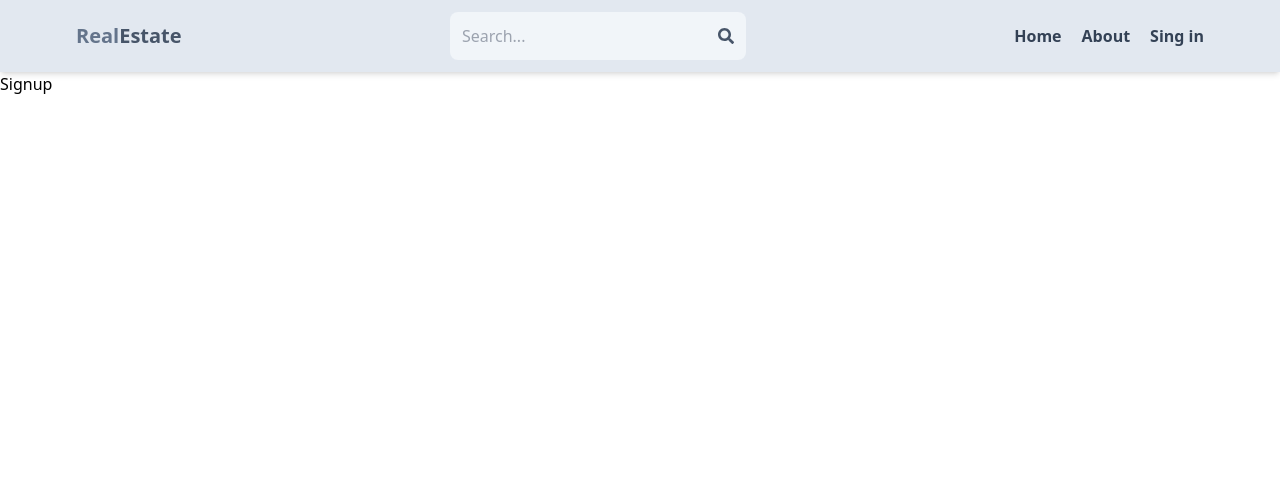
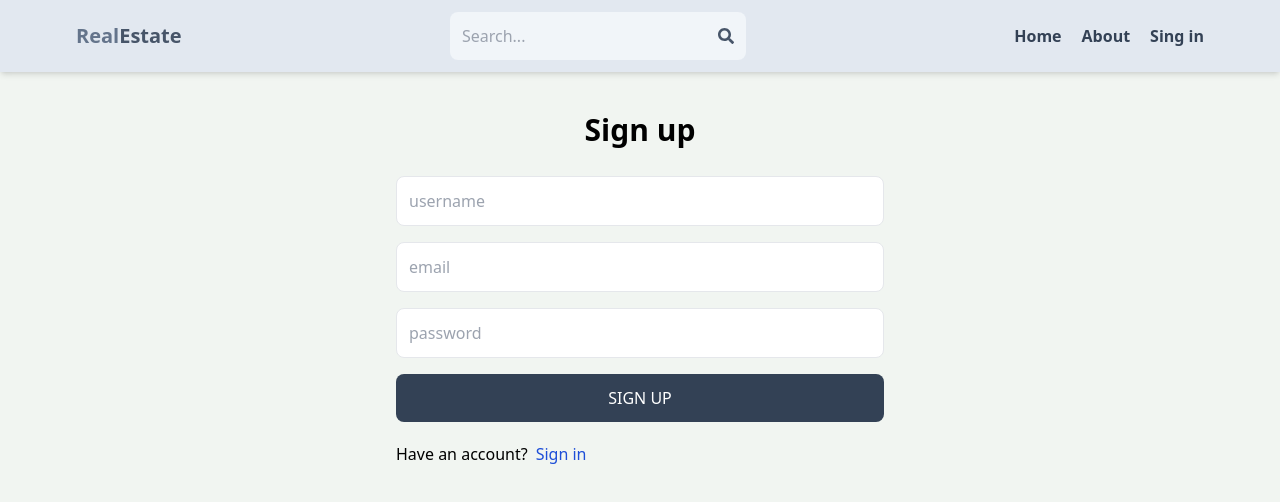
Before and after one commit to PTXtailor01/MERN-Estate-web, a React (Vite) app in the folder client/: page /sign-up in a window 1280 px wide. Shown: the top 502 px of the page. Built offline with nearby package versions, Linux system fonts and the light colour scheme.

Commit message:
create signup page

```diff
--- a/client/src/components/Header.jsx
+++ b/client/src/components/Header.jsx
@@ -23,7 +23,7 @@
           <Link to={'/about'}>
           <li className='hidden text-slate-700 hover:underline sm:inline font-semibold'>About</li>
           </Link>
-          <Link to={'/sing-in'}>
+          <Link to={'/sign-in'}>
           <li className=' text-slate-700 hover:underline sm:inline font-semibold'>Sing in</li>
           </Link>
         </ul>
--- a/client/src/index.css
+++ b/client/src/index.css
@@ -2,6 +2,6 @@
 @tailwind components;
 @tailwind utilities;
 
-/* @import "tailwindcss/base";
-@import "tailwindcss/components";
-@import "tailwindcss/utilities"; */
+body{
+    background-color: rgb(241, 245, 241);
+}
--- a/client/src/pages/Home.jsx
+++ b/client/src/pages/Home.jsx
@@ -1,6 +1,13 @@
 import React from 'react'
 
 export default function Home() {
+
+  const data = async (e)=>{
+    const res = await fetch('/api/user/test/',{
+      username:'abc'
+    })
+    console.log(data)
+  }
   return (
     <div className='text-slate-600 text-xl'>Home</div>
   )
--- a/client/src/pages/Signup.jsx
+++ b/client/src/pages/Signup.jsx
@@ -1,7 +1,66 @@
-import React from 'react'
+import React, { useState } from 'react'
+import { Link , useNavigate } from 'react-router-dom'
 
 export default function Signup() {
+  const [formData,setFormData] = useState({})
+  const [error,setError] = useState(null)
+  const [loading,setLoading] = useState(false)
+  const navigate = useNavigate()
+
+  const handleChange = (e)=>{
+    setFormData({
+      ...formData,
+      [e.target.id]: e.target.value
+    })
+  }
+  const handleSubmit = async (e) => {
+    e.preventDefault();
+    try {
+      setLoading(true);
+      const response = await fetch('/api/auth/signup', {
+        method: 'POST',
+        headers: {
+          'Content-Type': 'application/json'
+        },
+        body: JSON.stringify(formData)
+      });
+
+      const data = await response.json();
+      if (data.success == false) {
+        setError(data.message);
+        setLoading(false);
+        return ;
+      }
+
+      setLoading(false);
+      setError(null);
+      navigate('/sign-in')
+    } catch (error) {
+      setError(error.message);
+      setLoading(false);
+    }
+  };
   return (
-    <div>Signup</div>
+    <div className='p-3 max-w-lg mx-auto'>
+      <h1 className='text-3xl text-center font-semibold my-7'>Sign up</h1>
+      <form onSubmit={handleSubmit} className='flex flex-col gap-4'>
+        <input type="text" placeholder='username'className='border p-3 rounded-lg' id='username' onChange={handleChange}/>
+        <input type="email" placeholder='email'className='border p-3 rounded-lg' id='email' onChange={handleChange}/>
+        <input type="password" placeholder='password'className='border p-3 rounded-lg' id='password' onChange={handleChange}/>
+
+        <button disabled={loading} className='bg-slate-700 text-white p-3 rounded-lg uppercase hover:opacity-95 disabled:opacity-80'>
+          {loading? 'loading...': 'Sign up'}</button>
+
+
+      </form>
+
+      <div className='flex gap-2 mt-5'>
+        <p>Have an account?</p>
+        <Link to={'/sign-in'}><spam className='text-blue-700' >Sign in</spam></Link>
+      </div>
+
+      {error? <p className='text-red-700'>{error}</p>: null}
+
+    </div>
   )
 }
--- a/client/vite.config.js
+++ b/client/vite.config.js
@@ -3,5 +3,14 @@
 
 // https://vitejs.dev/config/
 export default defineConfig({
+  server:{
+    proxy:{
+      '/api':{
+        target:'http://127.0.0.1:3030',
+        changeOrigin: true,
+        secure:false
+      }
+    }
+  },
   plugins: [react()],
 })
```
Also changed, not shown: 2 other files (tests, documents, lock files or other folders).
